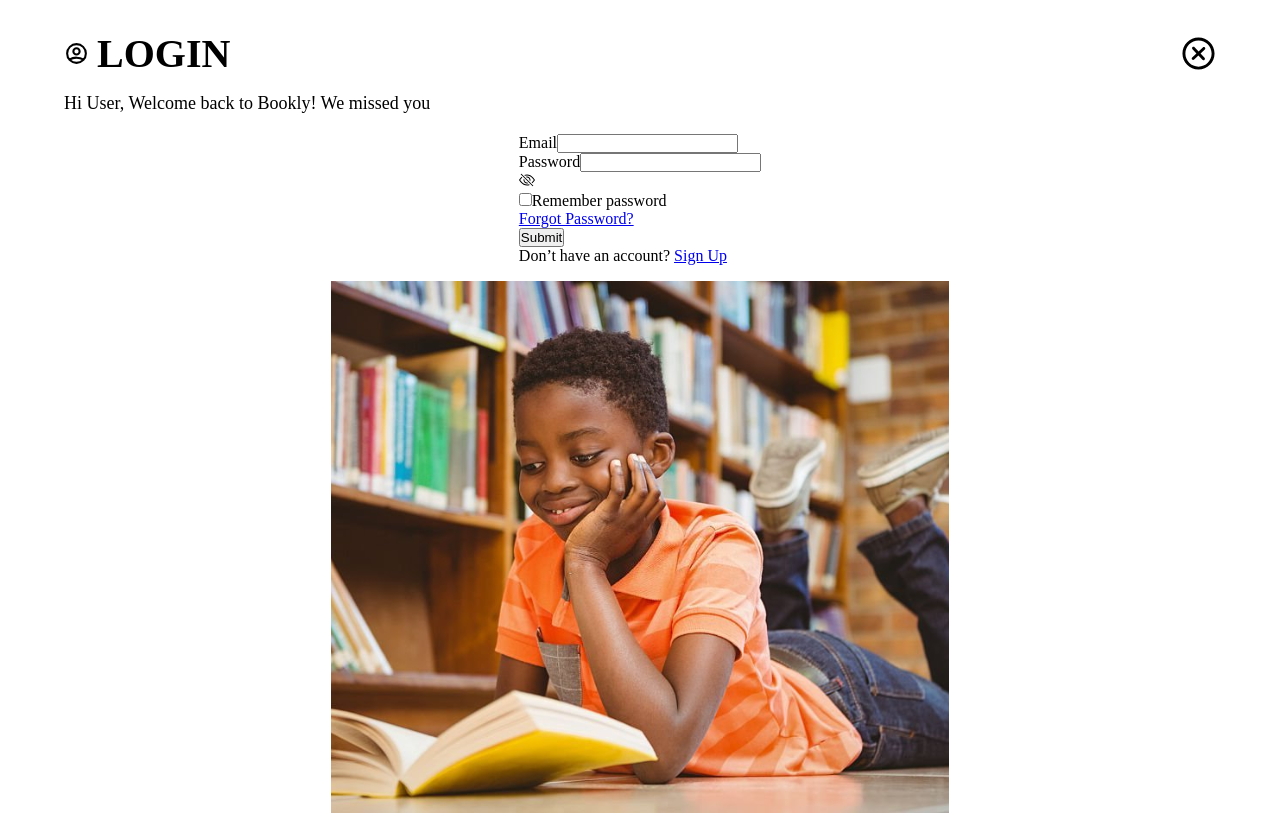
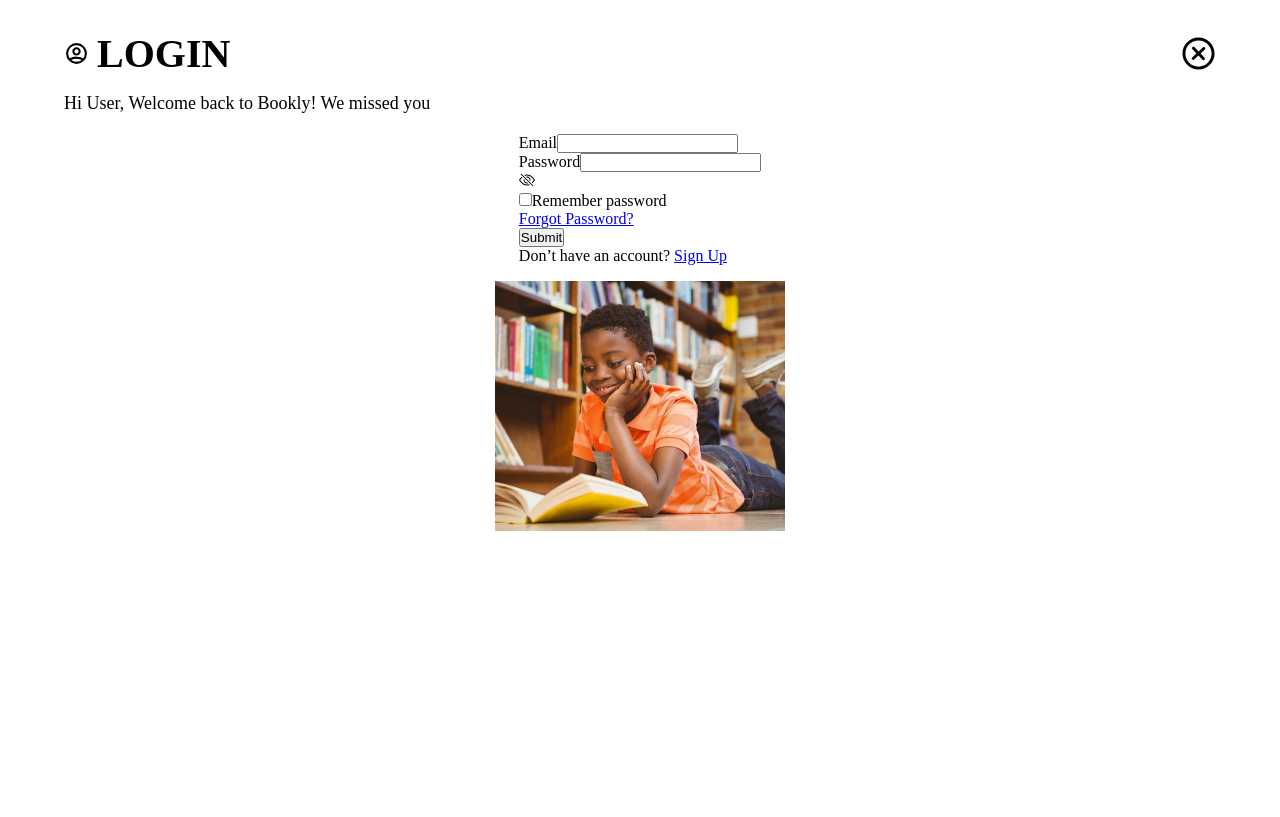
Before and after one commit to gift56/Bookly2.0, a React (Create React App) app: page / in a window 1280 px wide. Built offline with nearby package versions, Linux system fonts and the light colour scheme; the HTML template or start-up script is replaced by a standard one.

Commit message:
done with right side

```diff
--- a/src/sass/form.scss
+++ b/src/sass/form.scss
@@ -42,12 +42,19 @@
             line-height: 21px;
         }
     }
-    .formContainer{
+    .formContainer {
         display: flex;
         flex-direction: column;
         gap: 1rem;
         justify-content: center;
         align-items: center;
         margin-top: 20px;
+
+        .rightSide {
+            width: 290px;
+            img {
+                width: 100%;
+            }
+        }
     }
 }
```
